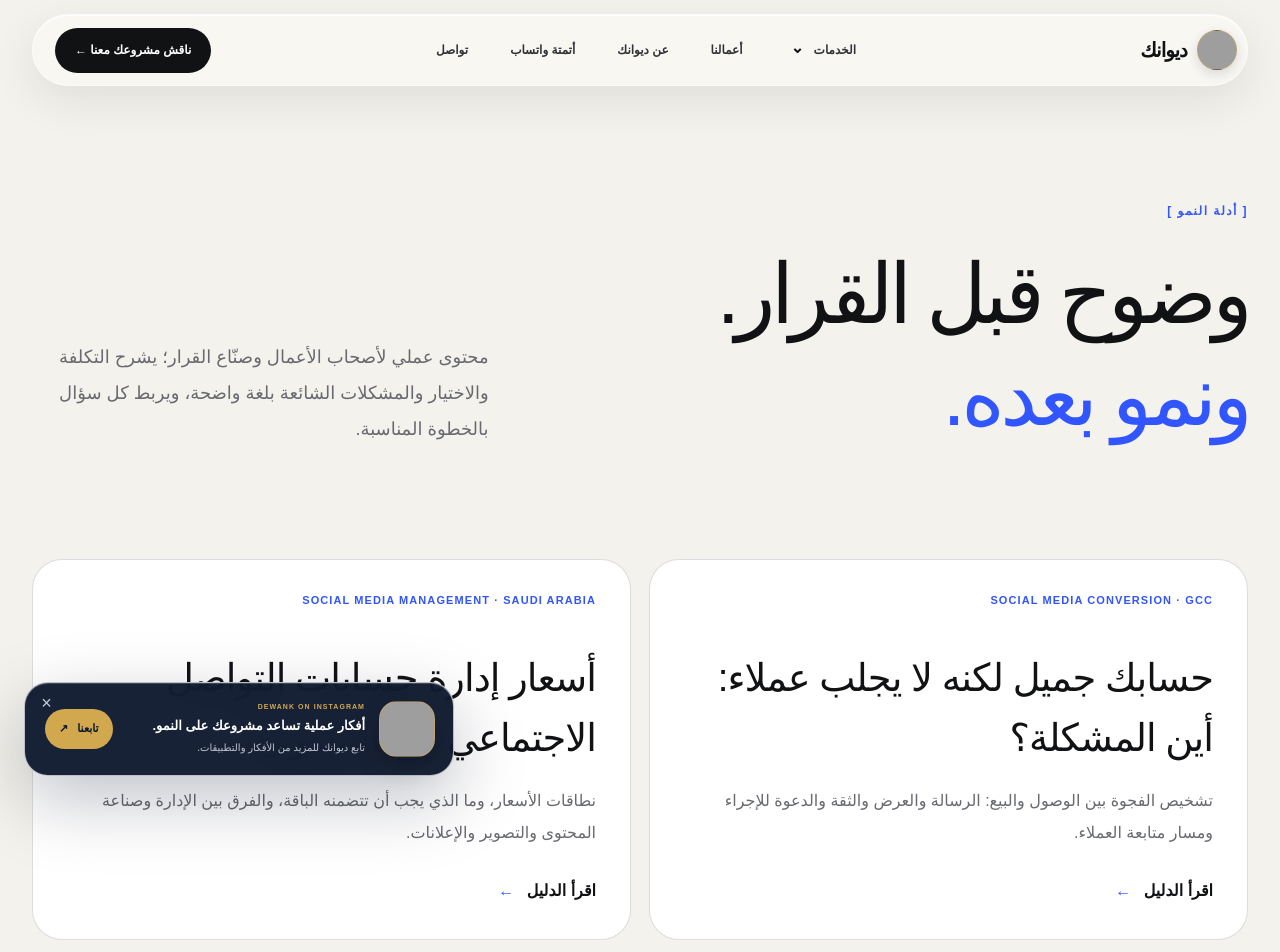
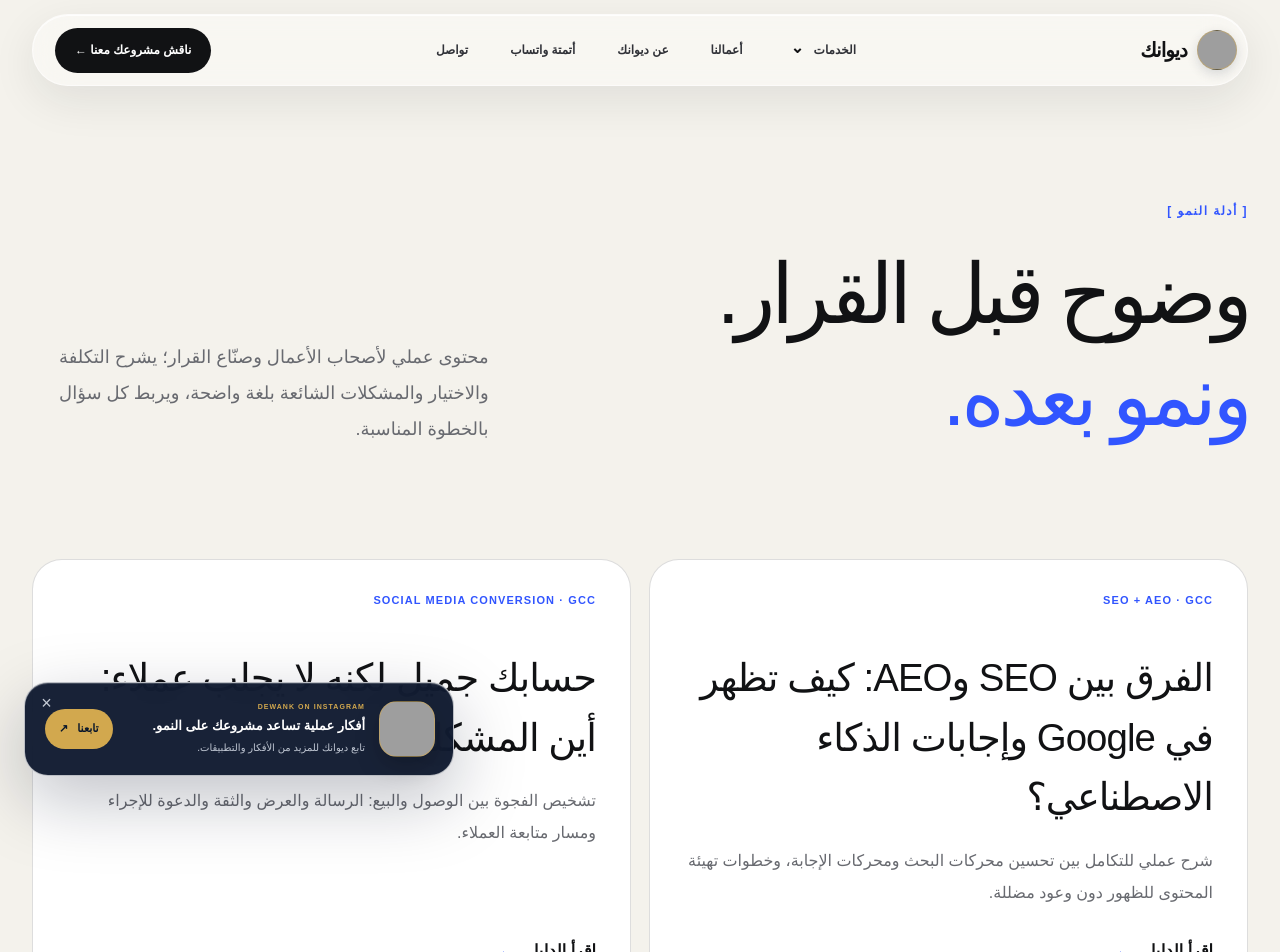
Before and after one commit to mohammedrashad2011-ui/Dewank-2026-website, a Next.js app: page /guides in a window 1280 px wide. Shown: the top 952 px of the page. Built offline with nearby package versions, Linux system fonts and the light colour scheme; grey boxes are pictures that could not be loaded; a web font is replaced by a local one.

Commit message:
Add SEO and AEO guide to hub

```diff
--- a/app/guides/page.tsx
+++ b/app/guides/page.tsx
@@ -12,6 +12,12 @@ export const metadata: Metadata = createMetadata({
 });
 
 const guides = [
+  {
+    category: "SEO + AEO · GCC",
+    title: "الفرق بين SEO وAEO: كيف تظهر في Google وإجابات الذكاء الاصطناعي؟",
+    description: "شرح عملي للتكامل بين تحسين محركات البحث ومحركات الإجابة، وخطوات تهيئة المحتوى للظهور دون وعود مضللة.",
+    href: "/guides/seo-vs-aeo",
+  },
   {
     category: "SOCIAL MEDIA CONVERSION · GCC",
     title: "حسابك جميل لكنه لا يجلب عملاء: أين المشكلة؟",
```
